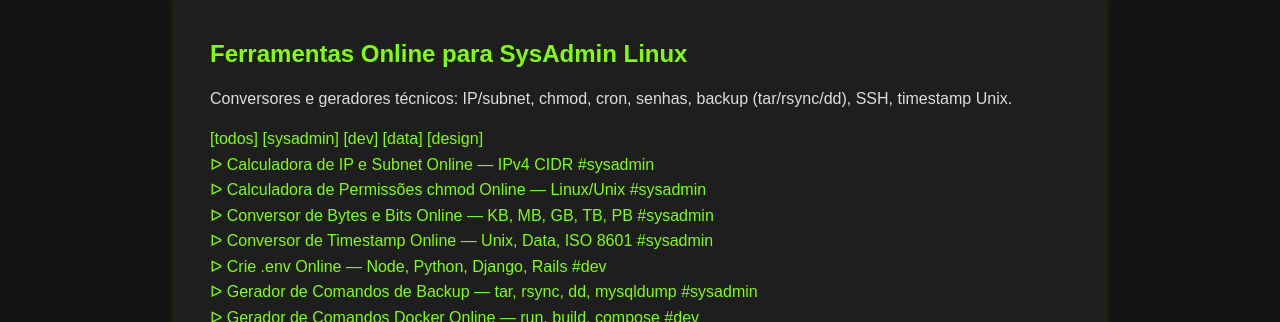
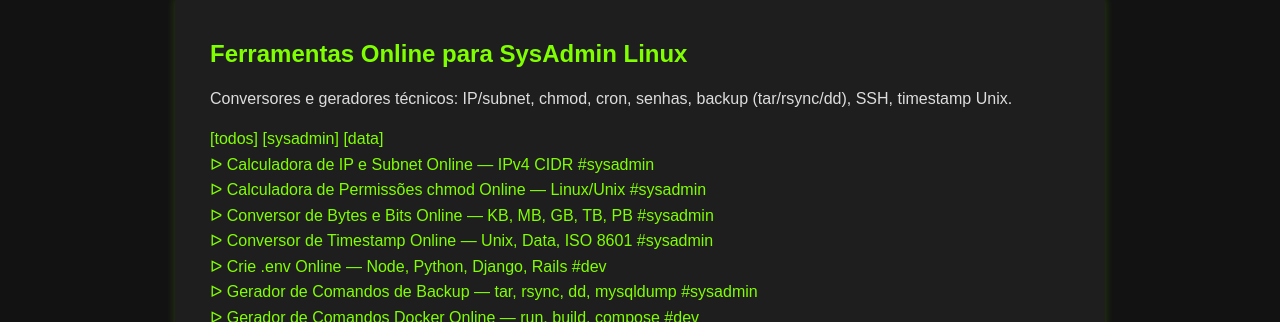
Before and after one commit to Piolinux/piolinux-site, a Jekyll site: the page built from _pages/_ferramentas/ferramentas-online-para-sysadmin-linux.html, in a window 1280 px wide. Shown: the part 163-485 px from the top of the page. Built offline with Jekyll 4.4.1, drawn with Linux system fonts in a browser that asks for light colours.

Commit message:
Update ferramentas-online-para-sysadmin-linux.html

```diff
--- a/_pages/_ferramentas/ferramentas-online-para-sysadmin-linux.html
+++ b/_pages/_ferramentas/ferramentas-online-para-sysadmin-linux.html
@@ -17,9 +17,7 @@ tags: [ferramentas, sysadmin, linux, chmod, cron, ip, backup, ssh, unix-timestam
   <div class="filter-buttons">
     <a href="/ferramentas/" class="filter-btn {% if page.url == '/ferramentas/' %}active{% endif %}">[todos]</a>
     <a href="/ferramentas/sysadmin/" class="filter-btn">[sysadmin]</a>
-    <a href="/ferramentas/dev/" class="filter-btn">[dev]</a>
     <a href="/ferramentas/data/" class="filter-btn">[data]</a>
-    <a href="/ferramentas/design/" class="filter-btn">[design]</a>
   </div>
 
 
```
